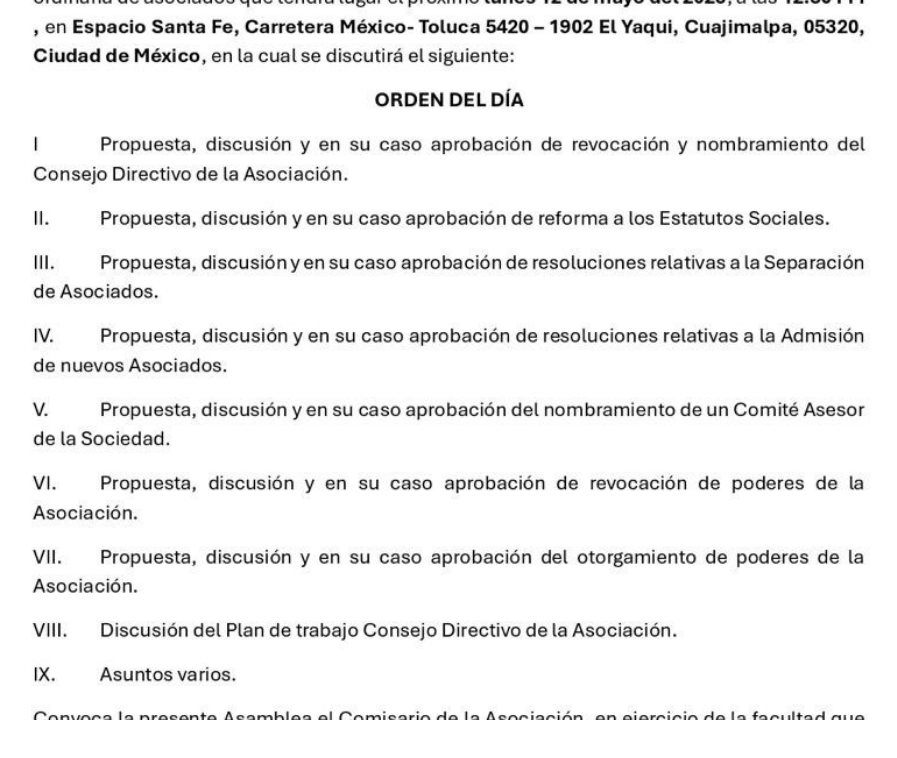
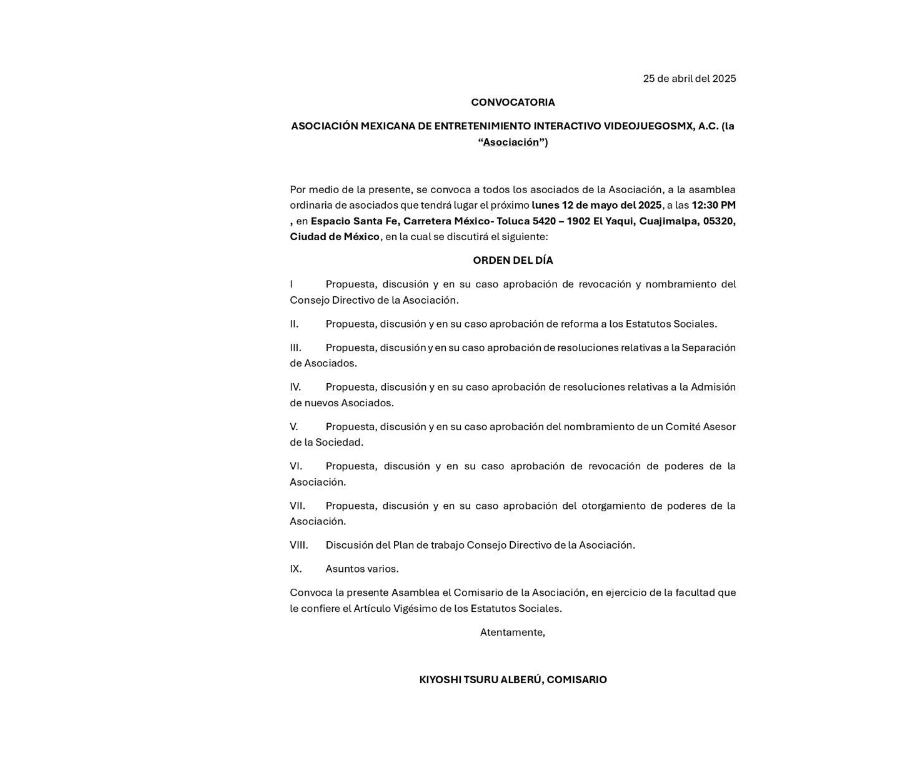
Before and after one commit to ovidio-escobedo/GDMEX, a plain HTML site: page index.html in a window 1280 px wide. Shown: the whole page, without its empty margins (127-1024 px from the left). Drawn offline with Linux system fonts and the light colour scheme.

Commit message:
Update index.html

```diff
--- a/index.html
+++ b/index.html
@@ -1,5 +1,28 @@
 <!doctype html>
-<html><head><meta charset="utf-8"><title>Mi landing</title></head>
-<body style="margin:0">
-  <img src="landing.JPG" style="width:90%;height:90vh;object-fit:cover">
-</body></html>
+<html>
+  <head>
+    <meta charset="utf-8">
+    <meta name="viewport" content="width=device-width,initial-scale=1">
+    <title>Convocatoria AMEIV</title>
+    <style>
+      /* quita márgenes y centra la imagen */
+      html,body{
+        margin:0;
+        height:100%;
+        display:flex;
+        justify-content:center;
+        align-items:center;
+        background:#fff;       /* fondo blanco como la hoja */
+      }
+      img{
+        max-width:100%;        /* nunca desborda a lo ancho */
+        max-height:100vh;      /* nunca desborda a lo alto */
+        width:auto;            /* conserva la proporción */
+        height:auto;
+      }
+    </style>
+  </head>
+  <body>
+    <img src="landing.jpg" alt="Convocatoria AMEIV">
+  </body>
+</html>
```
